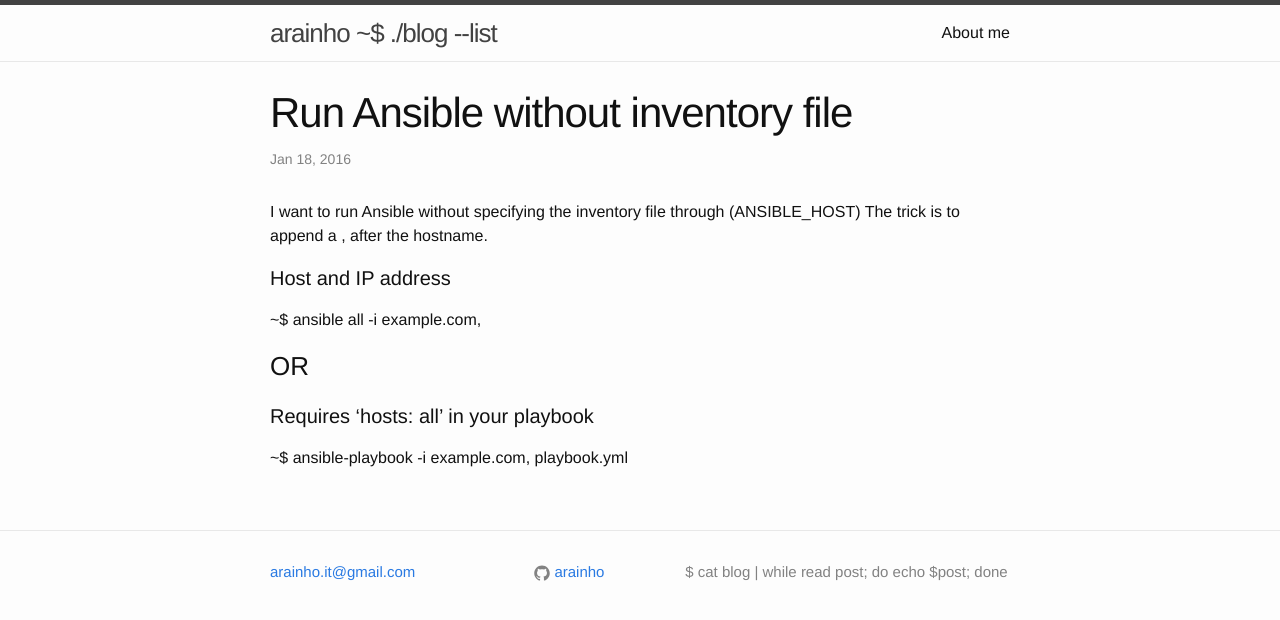
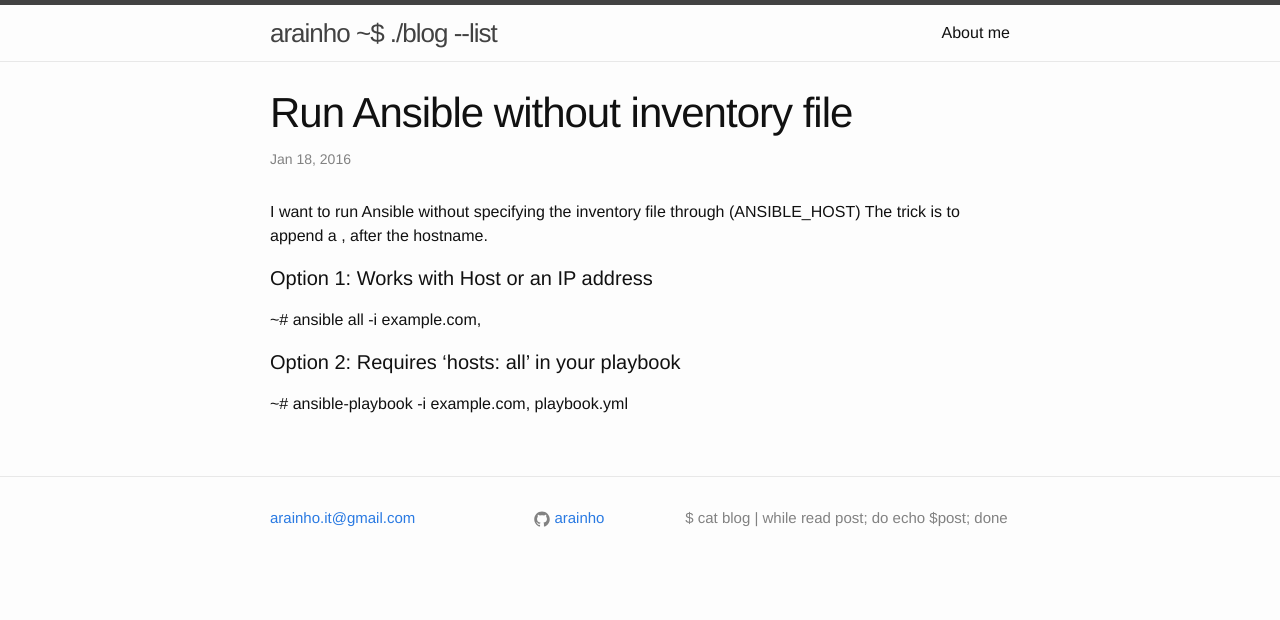
Before and after one commit to arainho/arainho.github.io, a Jekyll site: the page built from _posts/2016-01-18-ansible-no-inventory-file-just-host-directly.md, in a window 1280 px wide. Shown: the top 620 px of the page. Built offline with Jekyll 4.4.1, drawn with Linux system fonts in a browser that asks for light colours.

Commit message:
fix or and description

```diff
--- a/_posts/2016-01-18-ansible-no-inventory-file-just-host-directly.md
+++ b/_posts/2016-01-18-ansible-no-inventory-file-just-host-directly.md
@@ -8,12 +8,10 @@ categories: ansible inventory-file hosts
 I want to run Ansible without specifying the inventory file through (ANSIBLE_HOST)
 The trick is to append a , after the hostname.
 
-#### Host and IP address
+#### Option 1:  Works with Host or an IP address
 
-  ~$ ansible all -i example.com,
+  ~# ansible all -i example.com,
 
-### OR
+#### Option 2:  Requires 'hosts: all' in your playbook
 
-#### Requires 'hosts: all' in your playbook
-
-  ~$ ansible-playbook -i example.com, playbook.yml
+  ~# ansible-playbook -i example.com, playbook.yml
```
